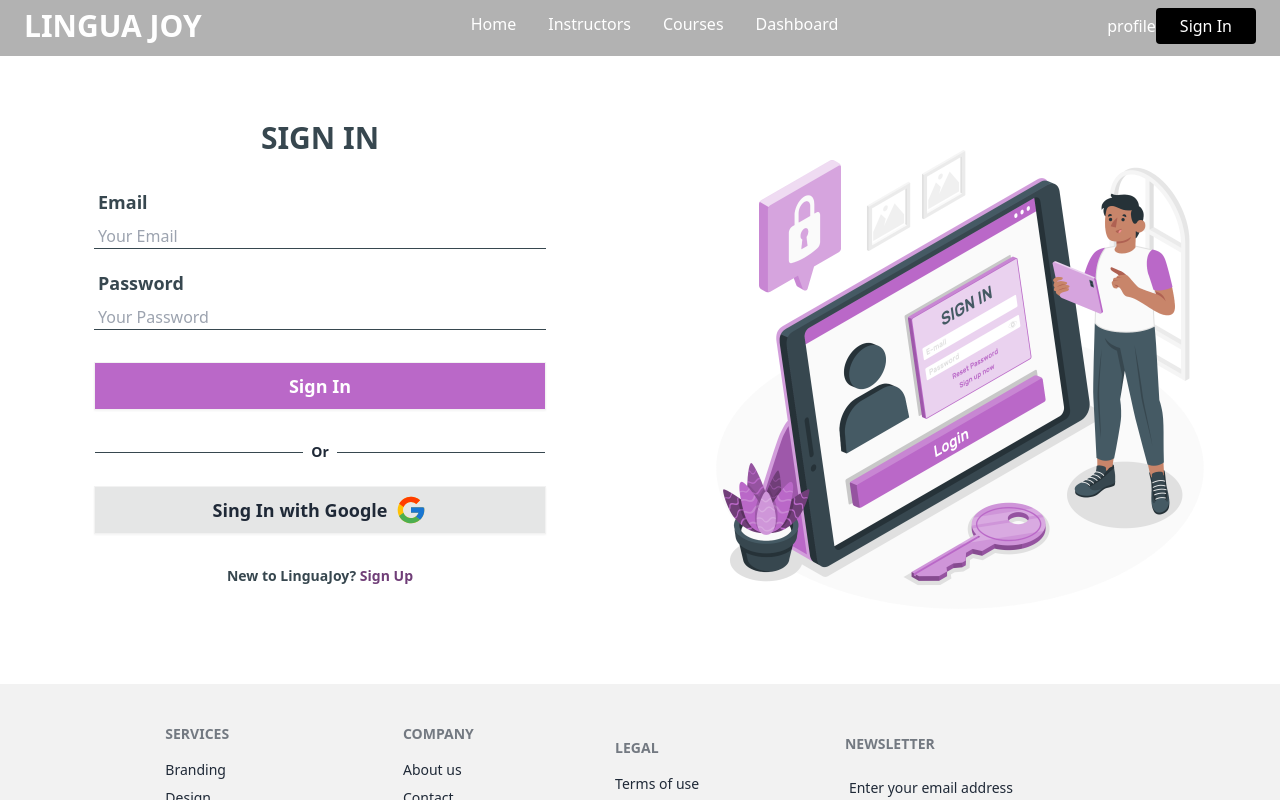
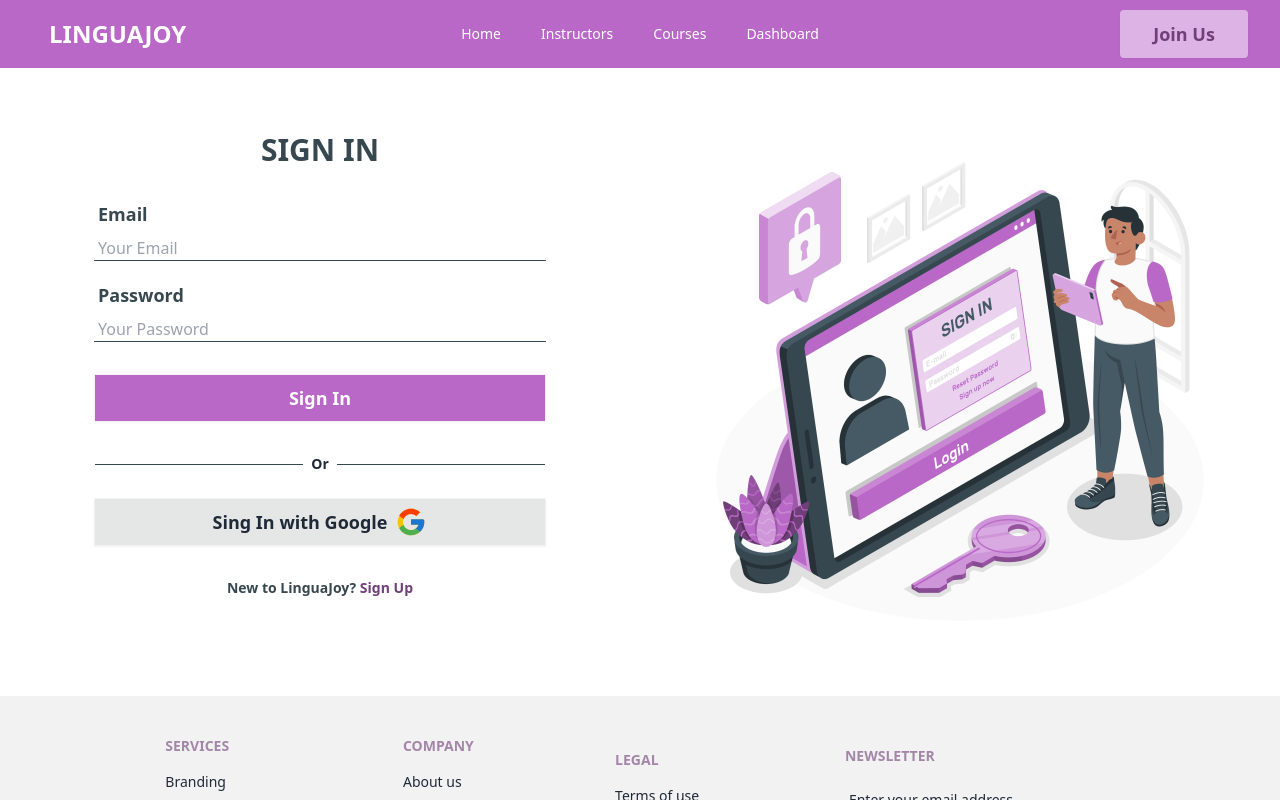
Before and after one commit to QuaziSamiha/lingua-joy-client, a React (Vite) app: page /signin in a window 1280 px wide. Shown: the top 800 px of the page. Built offline with nearby package versions, Linux system fonts and the light colour scheme.

Commit message:
navbar structure done

```diff
--- a/src/Layouts/Main.jsx
+++ b/src/Layouts/Main.jsx
@@ -1,12 +1,12 @@
 import { Outlet } from "react-router-dom";
-import Navbar from "../components/Shared/Navbar/Navbar";
 import Footer from "../components/Shared/Footer/Footer";
+import NavigationBar from "../components/NavigationBar/NavigationBar";
 
 const Main = () => {
   return (
     <>
       <section className="">
-        <Navbar />
+        <NavigationBar />
         <Outlet />
         <Footer />
       </section>
--- /dev/null
+++ b/src/components/NavigationBar/NavigationBar.jsx
@@ -0,0 +1,85 @@
+import { Link } from "react-router-dom";
+import { FaBars } from "react-icons/fa6";
+import { RxCross2 } from "react-icons/rx";
+import { useState } from "react";
+
+const NavigationBar = () => {
+  const [isOpen, setIsOpen] = useState(true);
+  const routes = [
+    {
+      id: "",
+      name: "Home",
+    },
+    // {
+    //   id: "/aboutus",
+    //   name: "About Us",
+    // },
+    { id: "/instructors", name: "Instructors" },
+    {
+      id: "/courses",
+      name: "Courses",
+    },
+    {
+      id: "/dashboard",
+      name: "Dashboard",
+    },
+  ];
+
+  return (
+    <>
+      <div className="navbar bg-[#ba68c8] px-8">
+        <div className="navbar-start">
+          <div className="dropdown">
+            <div tabIndex={0} role="button" className="btn btn-ghost lg:hidden">
+              {isOpen ? (
+                <FaBars onClick={() => setIsOpen(false)} />
+              ) : (
+                <RxCross2 onClick={() => setIsOpen(true)} />
+              )}
+            </div>
+            <ul
+              tabIndex={0}
+              className="menu menu-sm dropdown-content mt-3 z-[1] p-2 shadow bg-base-100 rounded-box w-52"
+            >
+              {routes.map((route, index) => (
+                <li key={index} className="px-4">
+                  <Link to={route.id}>{route.name}</Link>
+                </li>
+              ))}
+            </ul>
+          </div>
+          <p className="btn btn-ghost text-2xl uppercase font-bold text-white">
+            LinguaJoy
+          </p>
+        </div>
+        <div className="navbar-center hidden lg:flex">
+          <ul className="menu menu-horizontal px-1">
+            {routes.map((route, index) => (
+              <li key={index} className="px-1 text-white font-medium">
+                <Link
+                  className="hover:shadow-lg shadow-[#703e78]"
+                  to={route.id}
+                >
+                  {route.name}
+                </Link>
+              </li>
+            ))}
+          </ul>
+        </div>
+        <div className="navbar-end">
+          <div className="rounded-full">
+            <img src="" alt="" />
+          </div>
+          <Link
+            to="/signup"
+            className="btn bg-[#dcb3e4] skeleton text-lg font-bold text-[#703e78] border-none rounded w-32"
+          >
+            Join Us
+          </Link>
+        </div>
+      </div>
+    </>
+  );
+};
+
+export default NavigationBar;
--- a/src/components/Shared/Footer/Footer.jsx
+++ b/src/components/Shared/Footer/Footer.jsx
@@ -5,27 +5,27 @@
       <section className="mt-16">
         <footer className="footer flex flex-col lg:flex-row justify-center lg:justify-evenly items-center p-10 bg-base-200 text-base-content">
           <nav className="lg:ml-24">
-            <header className="footer-title">Services</header>
+            <header className="footer-title text-[#703e78]">Services</header>
             <a className="link link-hover">Branding</a>
             <a className="link link-hover">Design</a>
             <a className="link link-hover">Marketing</a>
             <a className="link link-hover">Advertisement</a>
           </nav>
           <nav className="lg:ml-24">
-            <header className="footer-title">Company</header>
+            <header className="footer-title text-[#703e78]">Company</header>
             <a className="link link-hover">About us</a>
             <a className="link link-hover">Contact</a>
             <a className="link link-hover">Jobs</a>
             <a className="link link-hover">Press kit</a>
           </nav>
           <nav className="lg:ml-24">
-            <header className="footer-title">Legal</header>
+            <header className="footer-title text-[#703e78]">Legal</header>
             <a className="link link-hover">Terms of use</a>
             <a className="link link-hover">Privacy policy</a>
             <a className="link link-hover">Cookie policy</a>
           </nav>
           <form className="lg:ml-24">
-            <header className="footer-title">Newsletter</header>
+            <header className="footer-title text-[#703e78]">Newsletter</header>
             <fieldset className="form-control w-80">
               <label className="label">
                 <span className="label-text">Enter your email address</span>
@@ -36,12 +36,12 @@
                   placeholder="username@site.com"
                   className="input input-bordered join-item"
                 />
-                <button className="btn btn-primary join-item">Subscribe</button>
+                <button className="btn btn-primary bg-[#ba68c8] border-[#ba68c8] text-white join-item">Subscribe</button>
               </div>
             </fieldset>
           </form>
         </footer>
-        <div className="footer footer-center font-bold p-4 bg-base-300 text-base-content">
+        <div className="footer footer-center font-bold p-4 bg-base-300 text-[#703e78]">
           <aside>
             <p>
               Copyright © {currentYear} - All right reserved by LinguaJoy.Com
--- a/src/components/Shared/Navbar/Navbar.jsx
+++ /dev/null
@@ -1,53 +0,0 @@
-import { Link } from "react-router-dom";
-const Navbar = () => {
-  const routes = [
-    {
-      id: "",
-      name: "Home",
-    },
-    // {
-    //   id: "aboutus",
-    //   name: "About Us",
-    // },
-    { id: "instructors", name: "Instructors" },
-    {
-      id: "courses",
-      name: "Courses",
-    },
-    {
-      id: "dashboard",
-      name: "Dashboard",
-    },
-  ];
-  return (
-    <>
-      <section>
-        {/* <nav className="h-14 fixed z-10 w-full flex justify-between text-white bg-black bg-opacity-30"> */}
-        <nav className="h-14 w-full flex justify-between text-white bg-black bg-opacity-30">
-          <div className="mt-2 mx-6">
-            <h1 className="uppercase text-3xl font-bold">Lingua Joy</h1>
-          </div>
-          <div>
-            <ul className="flex mt-3">
-              {routes.map((route, index) => (
-                <li key={index} className="px-4">
-                  <Link to={route.id}>{route.name}</Link>
-                </li>
-              ))}
-            </ul>
-          </div>
-          <div className="mt-1 mx-6 flex">
-            <p className="mt-1 py-1.5">profile</p>
-            <Link to="signin">
-              <button className="mt-1 bg-black px-6 py-1.5 rounded">
-                Sign In
-              </button>
-            </Link>
-          </div>
-        </nav>
-      </section>
-    </>
-  );
-};
-
-export default Navbar;
```
Also changed, not shown: src/Routes/Routes.jsx (+4 -4 lines).
